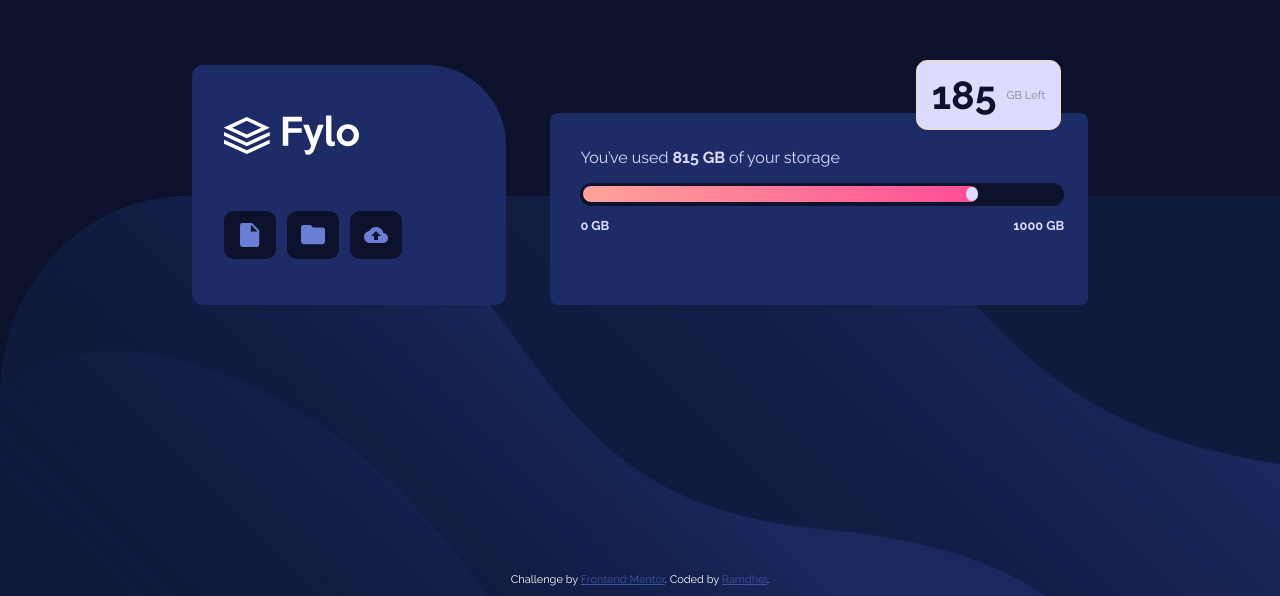
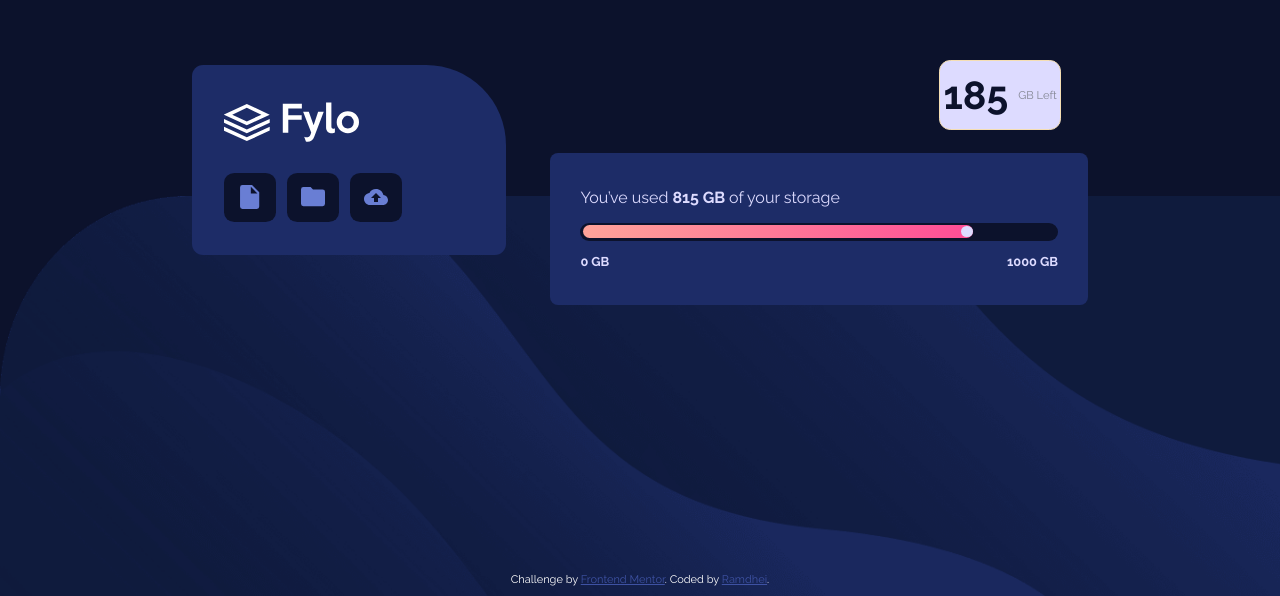
Before and after one commit to Ramdhei-codes/Fylo-storage-component, a plain HTML site: page index.html in a window 1280 px wide. Shown: the part 204-800 px from the top of the page. Drawn offline with Linux system fonts and the light colour scheme.

Commit message:
Fixed progress mar width

```diff
--- a/styles.css
+++ b/styles.css
@@ -32,6 +32,7 @@
 
 .fylo{
     width: 35%;
+    height: 190px;
     background-color: hsl(228, 56%, 26%);
     display: flex;
     flex-direction: column;
@@ -73,7 +74,7 @@
 
 .storage{
     width: 60%;
-    height: 80%;
+    height: 152px;
     align-self: flex-end;
     background-color: hsl(228, 56%, 26%);
     border-radius: 8px;
@@ -83,7 +84,7 @@
     position: absolute;
     right: 3%;
     top: -5px;
-    width: 16%;
+    width: 120px;
     color:hsl(229, 7%, 55%);
     background-color:hsl(243, 100%, 93%);
     border-radius: 0.7em;
@@ -105,11 +106,9 @@
 }
 
 .storage__details{
-    margin-left: 30px;
-    margin-top: 35px;
+    margin: 35px 30px 0;
     color: hsl(243, 100%, 93%);
     height: 100%;
-    width: 90%;
 }
 .storage__used{
     font-size: 1em;
@@ -153,3 +152,9 @@
     margin-bottom: 10px;
  }
 .attribution a { color: hsl(228, 45%, 44%); }
+
+@media screen and (max-width: 1024px){
+    .storage__memory-left{
+
+    }
+}
```
